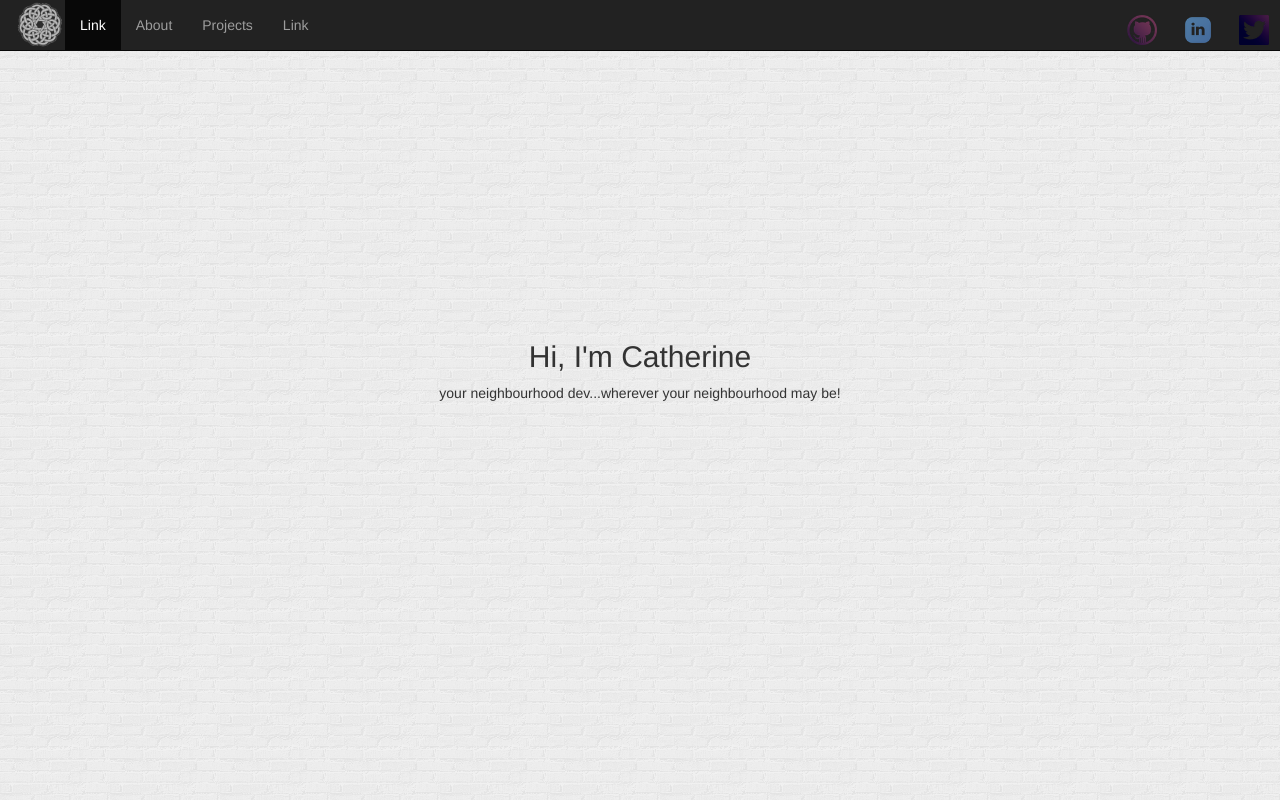
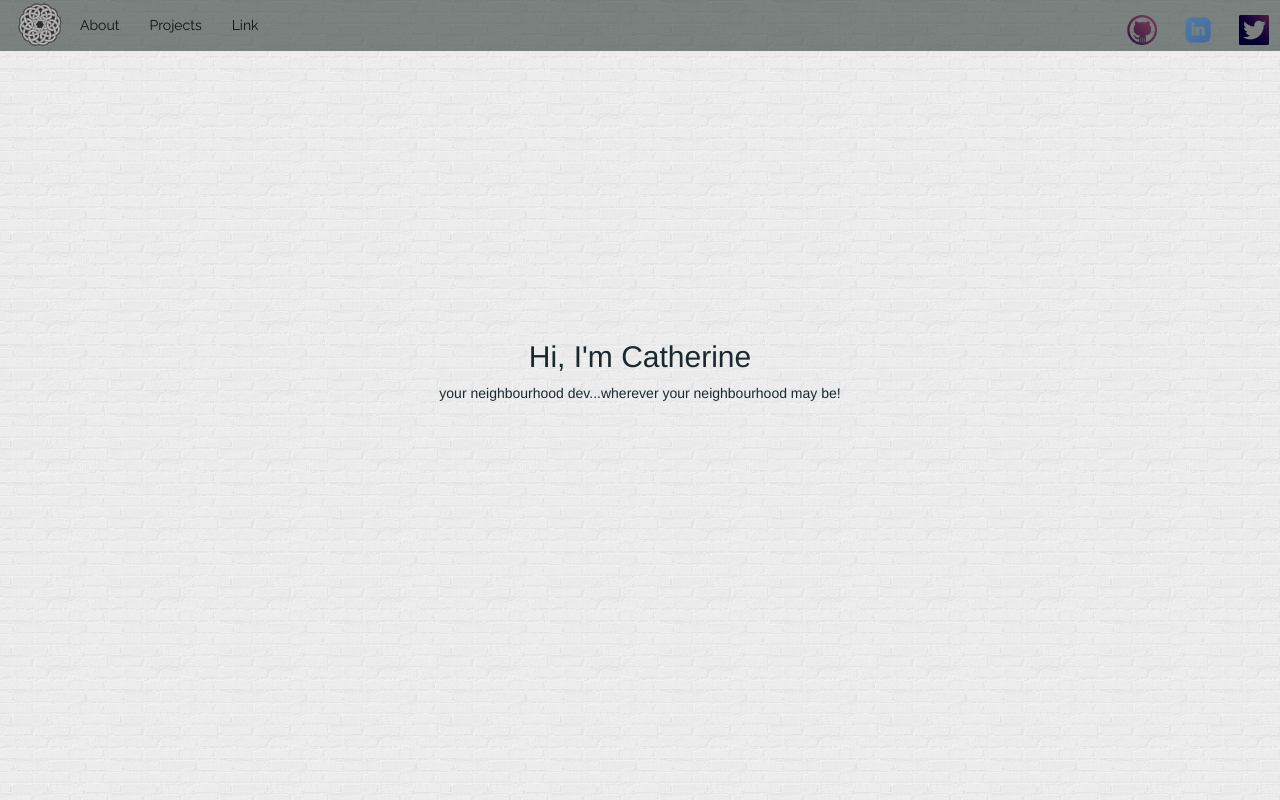
Before and after one commit to cpsavva/soriasavva, a plain HTML site: page index.html in a window 1280 px wide. Shown: the top 800 px of the page. Drawn offline with nearby package versions, Linux system fonts and the light colour scheme; a web font is replaced by a local one.

Commit message:
landing page

```diff
--- a/assets/css/style.css
+++ b/assets/css/style.css
@@ -1,6 +1,25 @@
+/*color scheme
+Grey #C5C1C0 rgb(197,193,192)
+Black #0A1612 rgb(10,22,18)
+Denim #1A2930 rgb(26,41,48)
+Marigold #F7CE3E rgb(247,206,62)
+
+font
+font-family: 'Ranga', cursive;
+font-family: 'Raleway', sans-serif;
+*/
+
 body {
 	background-image: url('./images/brickwall.png');
 	padding-top: 70px;
+}
+
+nav{
+	background-color: rgba(10,22,18, 0.5);
+	font-family: 'Raleway', sans-serif;
+}
+.navlink{
+	color: #0A1612;
 }
 .empty{
 	padding-top: 70px;
@@ -22,8 +41,7 @@ a#github, a#linkedin, a#twitter {
 .landing {
 	height: 650px;
 	padding-top: 250px;
+	color: #1A2930;
 }
-
-@navbar-default-bg{
-	opacity: .3;
-}
+#intro{
+	animation: type 4s steps(60, end);}
--- a/index.html
+++ b/index.html
@@ -16,7 +16,7 @@
 </head>
 <body>
 	<!-- navbar -->
-	<nav class="navbar navbar-inverse navbar-fixed-top">
+	<nav class="navbar  navbar-fixed-top">
 	  <div class="container-fluid">
 	    <!-- Brand and toggle get grouped for better mobile display -->
 	    <div class="navbar-header">
@@ -32,10 +32,9 @@
 	    <!-- Collect the nav links, forms, and other content for toggling -->
 	    <div class="collapse navbar-collapse" id="bs-example-navbar-collapse-1">
 	      <ul class="nav navbar-nav">
-	        <li class="active"><a href="#">Link <span class="sr-only">(current)</span></a></li>
-	        <li><a href="#">About</a></li>
-	        <li><a href="#">Projects</a></li>
-	        <li><a href="#">Link</a></li>
+	        <li><a class='navlink' href="#">About</a></li>
+	        <li><a class='navlink' href="#">Projects</a></li>
+	        <li><a class='navlink' href="#">Link</a></li>
 	      </ul>
 	      <ul class="nav navbar-nav navbar-right">
 	        <li><a href="#" id="github"><img class="icons" src="./assets/css/images/gitfavicon.png"></a></li>
@@ -50,7 +49,7 @@
 	<div class="container landing">
 		<div class="row">
 			<!-- <div class="col-md-3"></div> -->
-			<div class="col-md-12">
+			<div class="col-md-12" id="intro">
 				<h2 class='text-center'>Hi, I'm Catherine</h2>
 				<p class='text-center'>your neighbourhood dev...wherever your neighbourhood may be!</p>
 			</div>
```
